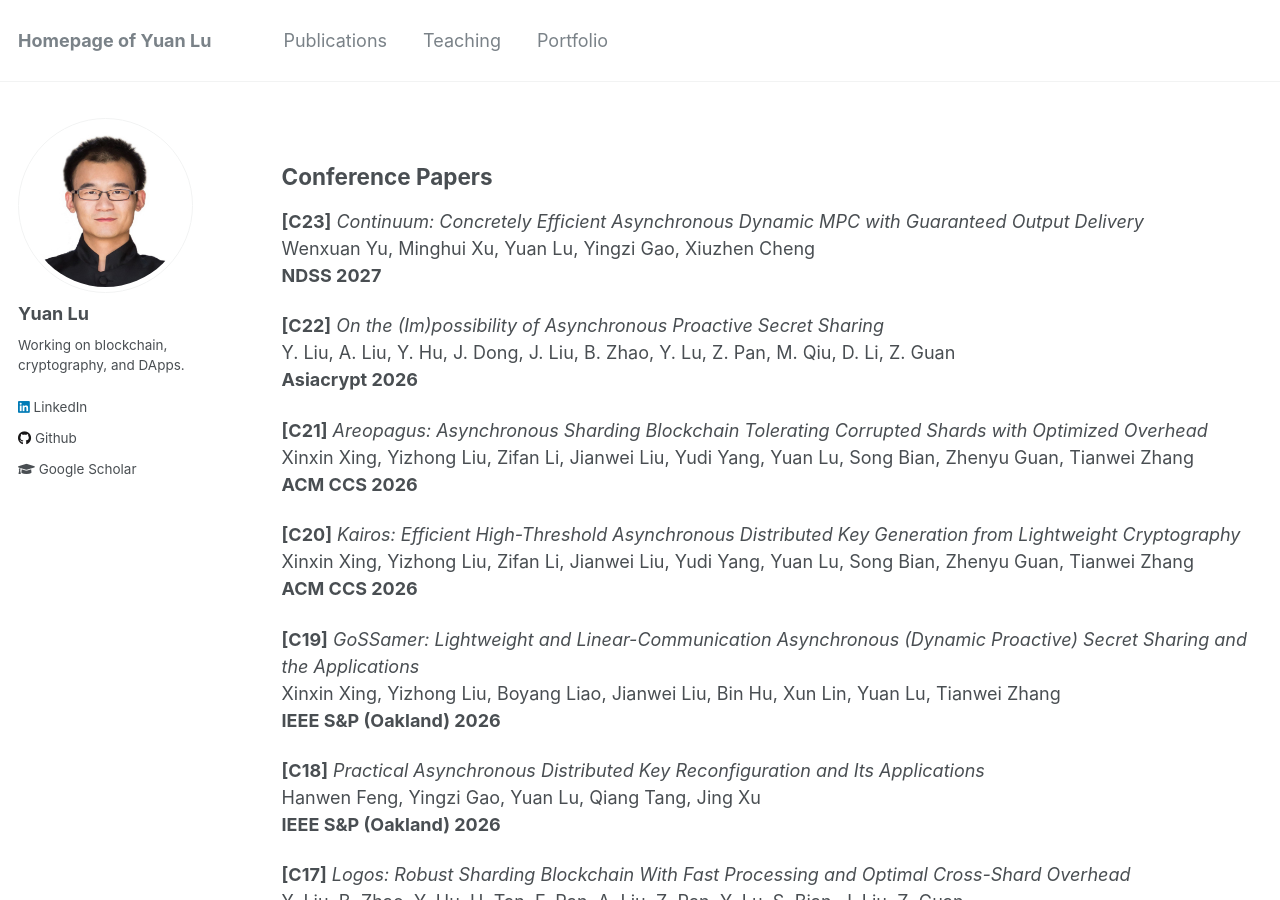
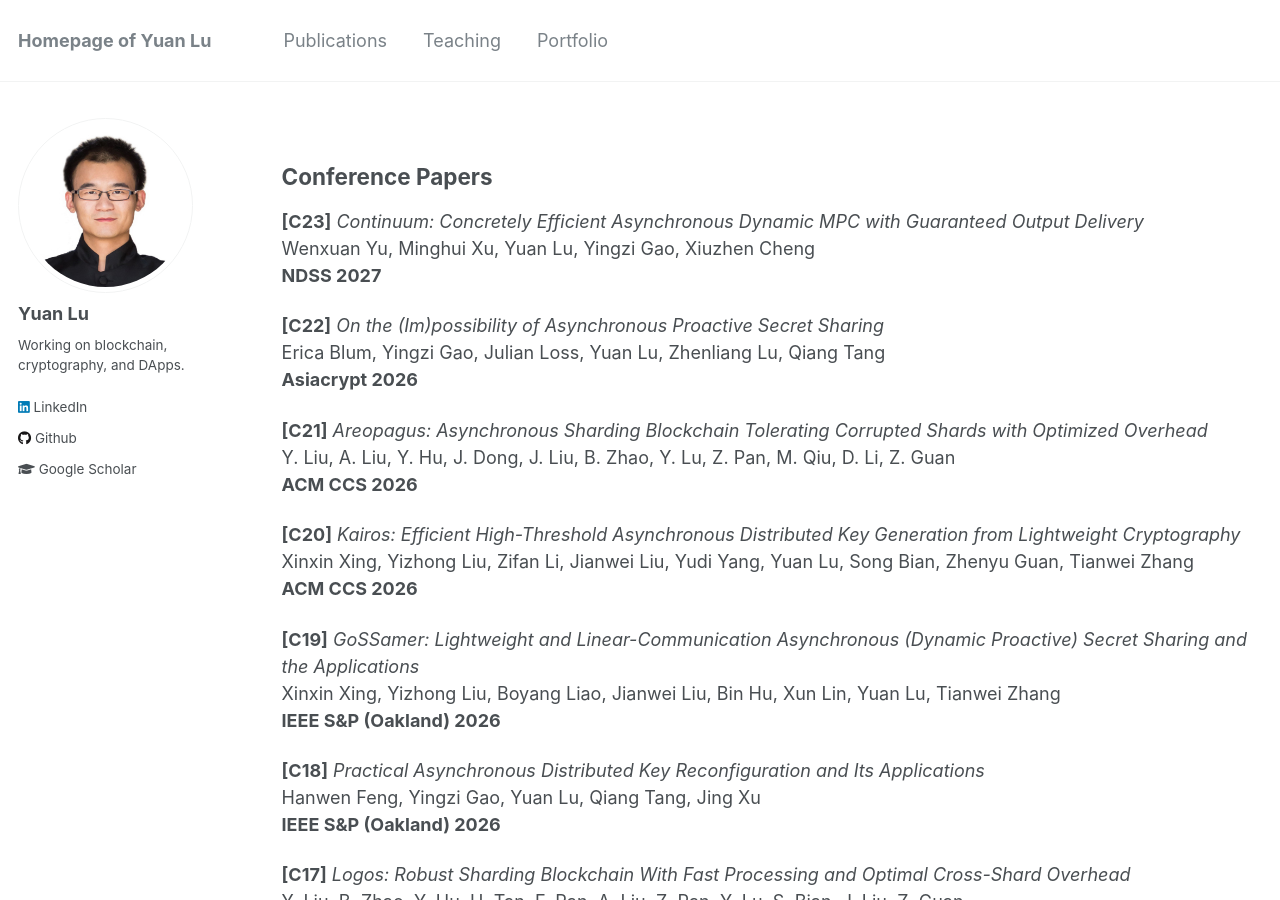
Before and after one commit to yylluu/yylluu.github.io, a Jekyll site: the page built from _pages/publications.md, in a window 1280 px wide and 900 px high. Built offline with Jekyll 4.4.1, drawn with Linux system fonts in a browser that asks for light colours.

Commit message:
Update publications.md

```diff
--- a/_pages/publications.md
+++ b/_pages/publications.md
@@ -16,13 +16,13 @@ Wenxuan Yu, Minghui Xu, Yuan Lu, Yingzi Gao, Xiuzhen Cheng
 
 
 **[C22]** *On the (Im)possibility of Asynchronous Proactive Secret Sharing*
-Y. Liu, A. Liu, Y. Hu, J. Dong, J. Liu, B. Zhao, Y. Lu, Z. Pan, M. Qiu, D. Li, Z. Guan
+Erica Blum, Yingzi Gao, Julian Loss, Yuan Lu, Zhenliang Lu, Qiang Tang
 **Asiacrypt 2026**
 
 
 
 **[C21]** *Areopagus: Asynchronous Sharding Blockchain Tolerating Corrupted Shards with Optimized Overhead*
-Xinxin Xing, Yizhong Liu, Zifan Li, Jianwei Liu, Yudi Yang, Yuan Lu, Song Bian, Zhenyu Guan, Tianwei Zhang
+Y. Liu, A. Liu, Y. Hu, J. Dong, J. Liu, B. Zhao, Y. Lu, Z. Pan, M. Qiu, D. Li, Z. Guan
 **ACM CCS 2026**
 
 
```
